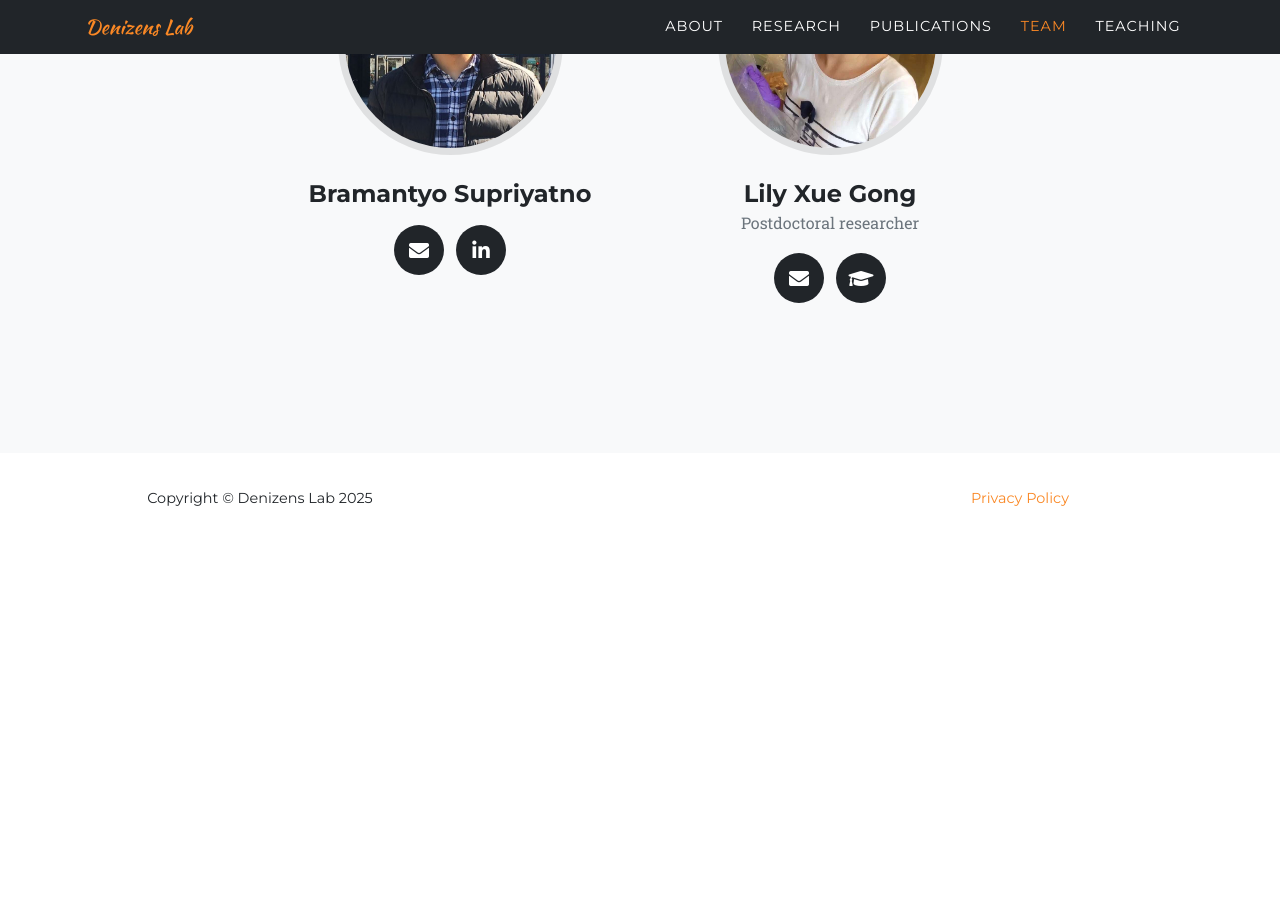
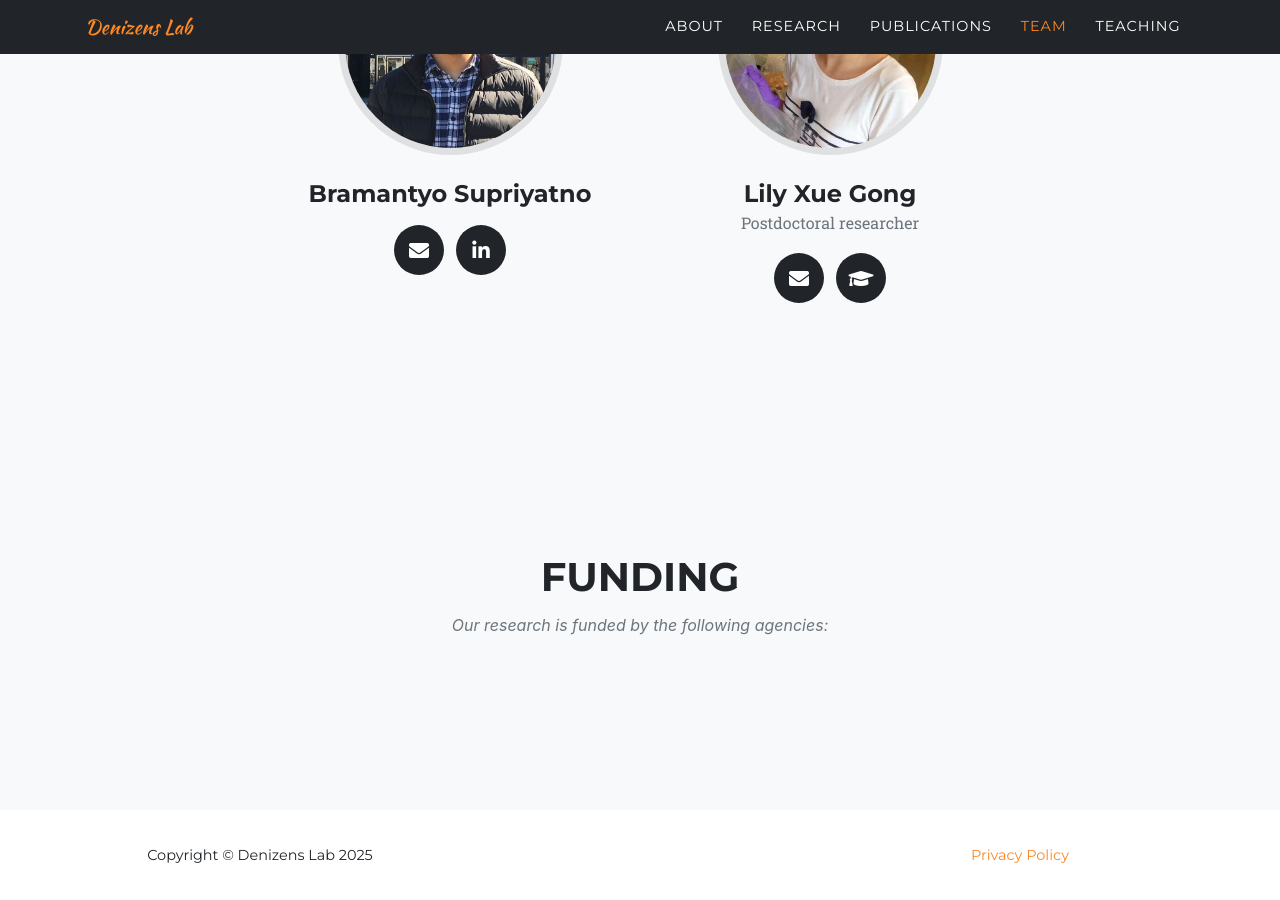
Before and after one commit to denizenslab/denizenslab.github.io, a Jekyll site: the page built from index.md, in a window 1280 px wide and 900 px high, scrolled down 5439 px. Built offline with Jekyll 4.4.1, drawn with Linux system fonts in a browser that asks for light colours; some web fonts are replaced; before the commit the page ends 5982 px from its top, so only the background shows below that.

Commit message:
Added section for funding agencies

```diff
--- a/_data/sitetext.yml
+++ b/_data/sitetext.yml
@@ -102,6 +102,11 @@ en: &DEFAULT_EN
   alumni:
     title: "Alumni"
     section: alumni
+
+  funding:
+    title: "Funding"
+    text: "Our research is funded by the following agencies:"
+    section: funding
 
   # contact:
   #   title: "Contact Us"
--- /dev/null
+++ b/_includes/funding.html
@@ -0,0 +1,81 @@
+
+<!-- funding -->
+{% if site.locale and site.locale != "" and site.locale != nil %}
+<section class="bg-light page-section" id="{{ site.data.sitetext[site.locale].funding.section | default: "funding" }}">
+<div class="container">
+  <div class="row">
+	<div class="col-lg-12 text-center">
+	  <h2 class="section-heading text-uppercase">{{ site.data.sitetext[site.locale].funding.title }}</h2>
+	  <h3 class="section-subheading text-muted">{{ site.data.sitetext[site.locale].funding.text }}</h3>
+	</div>
+  </div>
+  <div class="row d-flex justify-content-center">
+  {% for person in site.funding %}
+	<div class="col-sm-4">
+	  <div class="team-member">
+		<a class="mx-auto rounded-circle portfolio-hover-content" data-toggle="modal" href="#a{{ forloop.index }}">
+			<img class="mx-auto rounded-circle" src="{{ person.image }}" alt="">
+		  </a>
+		<!-- <img class="mx-auto rounded-circle" src="{{ person.image }}" alt=""> -->
+		<h4>{{ person.name }}</h4>
+		<p class="text-muted">{{ person.role }}</p>
+		<ul class="list-inline social-buttons">
+		{% for network in person.social %}
+		  <li class="list-inline-item">
+			<a href="{{ network.url }}">
+			  <i class="{{ network.icon }}"></i>
+			</a>
+		  </li>
+		{% endfor %}
+		</ul>
+	  </div>
+	</div>
+  {% endfor %}
+  </div>
+  <div class="row">
+	<div class="col-lg-8 mx-auto text-center">
+	  <div class="large text-muted">{{ site.data.sitetext[site.locale].funding.subtext | markdownify }}</div>
+	</div>
+  </div>
+</div>
+</section>
+{% else %}
+<section class="page-section" id="{{ site.data.sitetext.funding.section | default: "funding" }}">
+	<div class="container">
+	  <div class="row">
+		<div class="col-lg-12 text-center">
+		  <h2 class="section-heading text-uppercase">{{ site.data.sitetext.funding.title }}</h2>
+		  <h3 class="section-subheading text-muted">{{ site.data.sitetext.funding.text }}</h3>
+		</div>
+	  </div>
+	  <div class="row d-flex justify-content-center">
+	  {% for person in site.funding %}
+		<div class="col-sm-4">
+		  <div class="team-member">
+			<img class="mx-auto rounded-circle" src="{{ person.image }}" alt="">
+			<h4>{{ person.funding }}</h4>
+			<p class="text-muted">{{ person.role }}</p>
+			<ul class="list-inline social-buttons">
+			{% for network in person.social %}
+			  <li class="list-inline-item">
+				<a href="{{ network.url }}">
+				  <i class="{{ network.icon }}"></i>
+				</a>
+			  </li>
+			{% endfor %}
+			</ul>
+		  </div>
+		</div>
+	  {% endfor %}
+	  </div>
+	  <div class="row">
+		<div class="col-lg-8 mx-auto text-center">
+		  <div class="large text-muted">{{ site.data.sitetext.funding.subtext | markdownify }}</div>
+		</div>
+	  </div>
+	</div>
+</section>
+{% endif %}
+{% include modals_funding.html %}
+
+<!-- End funding -->
--- /dev/null
+++ b/_includes/modals_funding.html
@@ -0,0 +1,93 @@
+<!-- Portfolio Modals -->
+{% for person in site.funding %}
+{% if site.locale and site.locale != "" and site.locale != nil %}
+<div
+  class="portfolio-modal modal fade"
+  id="a{{ forloop.index }}"
+  tabindex="-1"
+  role="dialog"
+  aria-hidden="true"
+>
+  <div class="modal-dialog">
+    <div class="modal-content">
+      <div class="close-modal" data-dismiss="modal">
+        <div class="lr">
+          <div class="rl"></div>
+        </div>
+      </div>
+      <div class="container">
+        <div class="row">
+          <div class="col-lg-8 mx-auto">
+            <div class="modal-body">
+              <!-- person Details Go Here -->
+              <h2 class="text-uppercase">{{ person.title }}</h2>
+              <p class="item-intro text-muted">{{ person.subtitle }}</p>
+              <img
+                class="img-fluid d-block mx-auto"
+                src="{{ person.image }}"
+                alt="{{ person.alt }}"
+              />
+              <p>{{ person.content }}</p>
+              <button
+                class="btn btn-primary"
+                data-dismiss="modal"
+                type="button"
+              >
+                <i class="fas fa-times"></i>
+                {{ site.data.sitetext[site.locale].portfolio.closebutton |
+                default: "Close" }}
+              </button>
+            </div>
+          </div>
+        </div>
+      </div>
+    </div>
+  </div>
+</div>
+{% else %}
+<div
+  class="portfolio-modal modal fade"
+  id="p{{ forloop.index }}"
+  tabindex="-1"
+  role="dialog"
+  aria-hidden="true"
+>
+  <div class="modal-dialog">
+    <div class="modal-content">
+      <div class="close-modal" data-dismiss="modal">
+        <div class="lr">
+          <div class="rl"></div>
+        </div>
+      </div>
+      <div class="container">
+        <div class="row">
+          <div class="col-lg-8 mx-auto">
+            <div class="modal-body">
+              <!-- person Details Go Here -->
+              <h2 class="text-uppercase">{{ person.title }}</h2>
+              <p class="item-intro text-muted">{{ person.subtitle }}</p>
+              <img
+                class="img-fluid d-block mx-auto"
+                src="{{ person.image }}"
+                alt="{{ person.alt }}"
+              />
+              <p>{{ person.content }}</p>
+              <button
+                class="btn btn-primary"
+                data-dismiss="modal"
+                type="button"
+              >
+                <i class="fas fa-times"></i>
+                {{ site.data.sitetext.portfolio.closebutton |
+                default: "Close" }}
+              </button>
+            </div>
+          </div>
+        </div>
+      </div>
+    </div>
+  </div>
+</div>
+{% endif %}
+{% endfor %}
+<!-- End Portfolio Modals -->
--- a/_layouts/home.html
+++ b/_layouts/home.html
@@ -7,3 +7,4 @@ layout: default
 {% include portfolio_grid.html %}
 {% include team.html %}
 {% include alumni.html %}
+{% include funding.html %}
```
Also changed, not shown: _funding/1DFG.md (added, +10 -0 lines), assets/img/funding/dfg.jpg (added), 1 other file.
